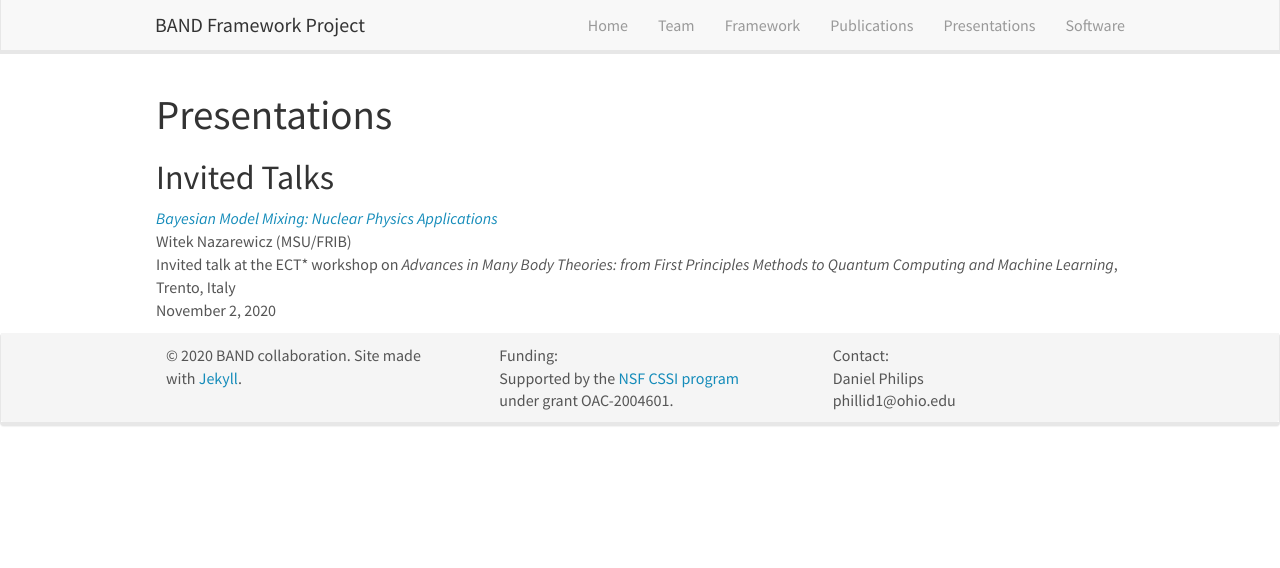
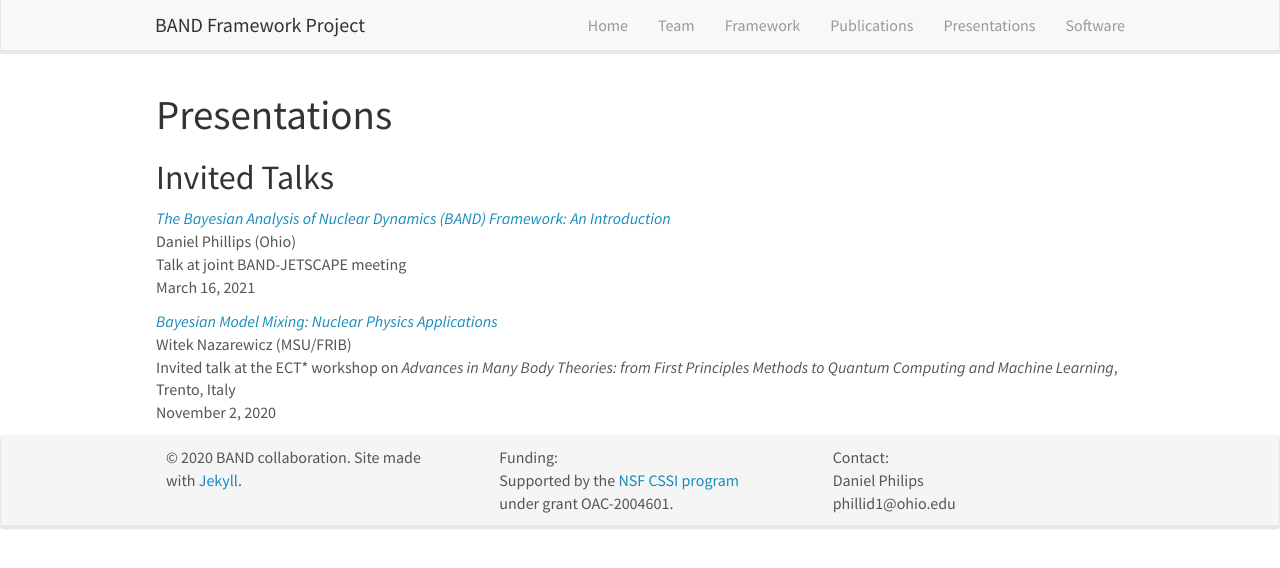
Before and after one commit to bandframework/bandframework.github.io, a Jekyll site: the page built from _pages/presentations.md, in a window 1280 px wide. Shown: the top 568 px of the page. Built offline with Jekyll 4.4.1, drawn with Linux system fonts in a browser that asks for light colours; nearby versions of some CDN libraries.

Commit message:
Added Band Intro talk to Presentations tab

```diff
--- a/_data/presentations.yml
+++ b/_data/presentations.yml
@@ -1,3 +1,15 @@
+- title: "The Bayesian Analysis of Nuclear Dynamics (BAND) Framework: An Introduction"
+  image:
+  location: >
+    Talk at joint BAND-JETSCAPE meeting
+  date: >
+    March 16, 2021
+  presenter: Daniel Phillips (Ohio)
+  link:
+    url: https://www.dropbox.com/s/e7wcgrwo7cj2hoo/BANDFrameworkIntro.pdf?dl=0
+  highlight: 0
+  news2:
+
 - title: "Bayesian Model Mixing: Nuclear Physics Applications"
   image:
   location: >
```
